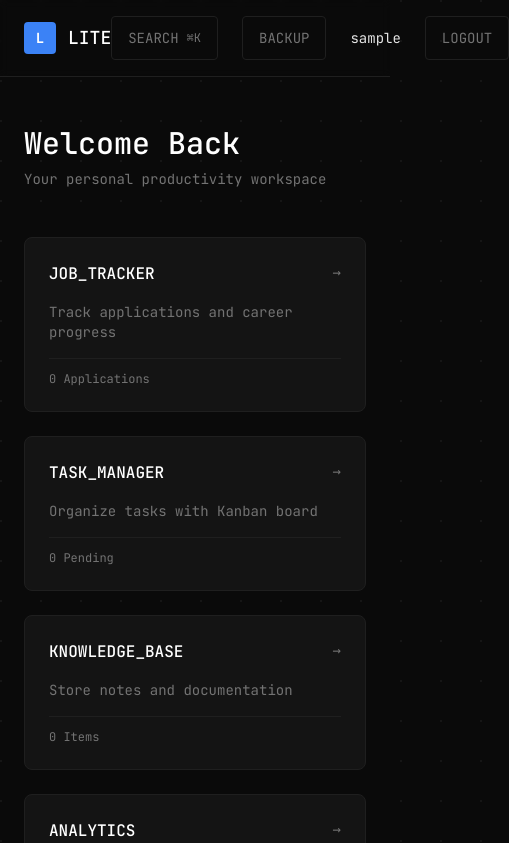
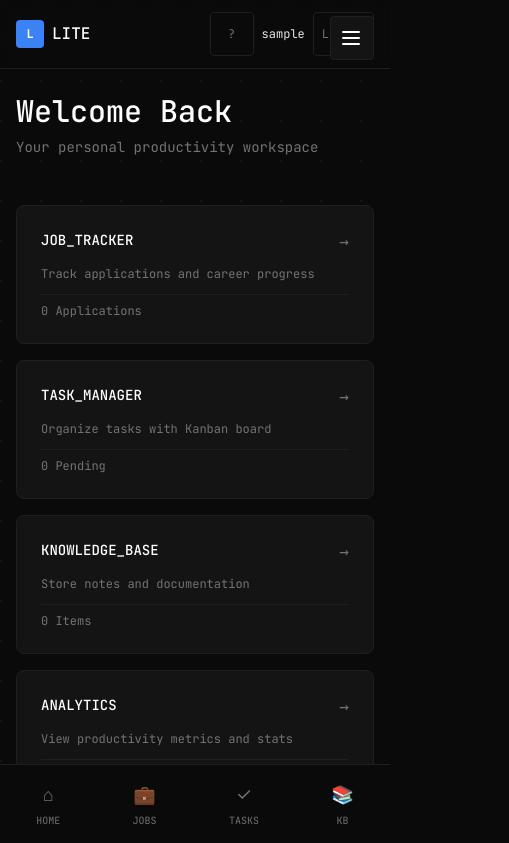
Before and after one commit to Ilyas-exe/LITE, a React (Vite) app in the folder lite-frontend/: page / in a window 390 px wide. Shown: the top 843 px of the page, 509 px wide, since content can reach past the window. Built offline with nearby package versions, Linux system fonts and the light colour scheme; no server answers; sample sign-in values are in the browser's storage.

Commit message:
Add keyboard shortcuts and mobile navigation to Dashboard
Introduces keyboard shortcut handling via useKeyboardShortcuts and a modal for shortcut help. Adds MobileNav component for improved mobile usability and refines responsive styles for header and modules grid.

```diff
--- a/lite-frontend/src/pages/Dashboard.jsx
+++ b/lite-frontend/src/pages/Dashboard.jsx
@@ -2,7 +2,10 @@ import { useContext, useState, useEffect } from 'react';
 import { AuthContext } from '../context/AuthContext';
 import { useNavigate } from 'react-router-dom';
 import GlobalSearch from '../components/GlobalSearch';
+import KeyboardShortcutsModal from '../components/KeyboardShortcutsModal';
+import MobileNav from '../components/MobileNav';
 import { exportFullBackup, importBackup } from '../utils/exportUtils';
+import { useKeyboardShortcuts } from '../hooks/useKeyboardShortcuts';
 
 const Dashboard = () => {
     const { user, logout } = useContext(AuthContext);
@@ -10,6 +13,19 @@ const Dashboard = () => {
     const [searchOpen, setSearchOpen] = useState(false);
     const [stats, setStats] = useState({ jobs: 0, tasks: 0, kb: 0 });
     const [showBackupModal, setShowBackupModal] = useState(false);
+    const [showShortcutsModal, setShowShortcutsModal] = useState(false);
+
+    // Keyboard shortcuts
+    useKeyboardShortcuts({
+        onSearch: () => setSearchOpen(true),
+        onBackup: () => setShowBackupModal(true),
+        onShowHelp: () => setShowShortcutsModal(true),
+        onEscape: () => {
+            setSearchOpen(false);
+            setShowBackupModal(false);
+            setShowShortcutsModal(false);
+        }
+    });
 
     useEffect(() => {
         const handleKeyDown = (e) => {
@@ -124,37 +140,44 @@ const Dashboard = () => {
     ];
 
     return (
-        <div className="min-h-screen animate-fade-in">
+        <div className="min-h-screen animate-fade-in pb-20 md:pb-0">
             {/* Header */}
             <header className="border-b border-dark-border bg-dark-bg/80 backdrop-blur-sm sticky top-0 z-10">
-                <div className="max-w-7xl mx-auto px-6 py-4 flex items-center justify-between">
-                    <div className="flex items-center gap-3">
-                        <div className="w-8 h-8 bg-accent-blue rounded flex items-center justify-center">
-                            <span className="text-white font-mono text-sm font-bold">L</span>
+                <div className="max-w-7xl mx-auto px-4 md:px-6 py-3 md:py-4 flex items-center justify-between">
+                    <div className="flex items-center gap-2 md:gap-3">
+                        <div className="w-7 h-7 md:w-8 md:h-8 bg-accent-blue rounded flex items-center justify-center">
+                            <span className="text-white font-mono text-xs md:text-sm font-bold">L</span>
                         </div>
-                        <h1 className="text-lg font-medium text-white font-mono">LITE</h1>
+                        <h1 className="text-base md:text-lg font-medium text-white font-mono">LITE</h1>
                     </div>
 
-                    <div className="flex items-center gap-6">
+                    <div className="flex items-center gap-2 md:gap-6">
                         <button
                             onClick={() => setSearchOpen(true)}
-                            className="flex items-center gap-2 text-sm text-dark-muted hover:text-white font-mono transition-colors border border-dark-border hover:border-accent-blue px-4 py-1.5 rounded"
+                            className="hidden md:flex items-center gap-2 text-sm text-dark-muted hover:text-white font-mono transition-colors border border-dark-border hover:border-accent-blue px-4 py-1.5 rounded"
                         >
                             SEARCH
                             <span className="text-xs">⌘K</span>
                         </button>
                         <button
                             onClick={() => setShowBackupModal(true)}
-                            className="text-sm text-dark-muted hover:text-white font-mono transition-colors border border-dark-border hover:border-accent-green px-4 py-1.5 rounded"
+                            className="hidden md:block text-sm text-dark-muted hover:text-white font-mono transition-colors border border-dark-border hover:border-accent-green px-4 py-1.5 rounded"
                         >
                             BACKUP
                         </button>
-                        <div className="text-sm text-dark-muted font-mono">
+                        <button
+                            onClick={() => setShowShortcutsModal(true)}
+                            className="text-xs md:text-sm text-dark-muted hover:text-white font-mono transition-colors border border-dark-border hover:border-accent-blue px-2 md:px-3 py-1.5 rounded"
+                            title="Keyboard Shortcuts"
+                        >
+                            ?
+                        </button>
+                        <div className="text-xs md:text-sm text-dark-muted font-mono">
                             <span className="text-dark-text">{user?.username || 'User'}</span>
                         </div>
                         <button
                             onClick={handleLogout}
-                            className="text-sm text-dark-muted hover:text-white font-mono transition-colors border border-dark-border hover:border-accent-blue px-4 py-1.5 rounded"
+                            className="text-xs md:text-sm text-dark-muted hover:text-white font-mono transition-colors border border-dark-border hover:border-accent-blue px-2 md:px-4 py-1.5 rounded"
                         >
                             LOGOUT
                         </button>
@@ -163,7 +186,7 @@ const Dashboard = () => {
             </header>
 
             {/* Main Content */}
-            <main className="max-w-7xl mx-auto px-6 py-12">
+            <main className="max-w-7xl mx-auto px-4 md:px-6 py-6 md:py-12">
                 {/* Welcome Section */}
                 <div className="mb-12 animate-slide-up">
                     <h2 className="text-3xl font-medium text-white mb-2 font-mono">
@@ -175,27 +198,27 @@ const Dashboard = () => {
                 </div>
 
                 {/* Modules Grid */}
-                <div className="grid grid-cols-1 md:grid-cols-2 lg:grid-cols-4 gap-6 mb-12 animate-slide-up" style={{ animationDelay: '0.1s' }}>
+                <div className="grid grid-cols-1 md:grid-cols-2 lg:grid-cols-4 gap-4 md:gap-6 mb-8 md:mb-12 animate-slide-up" style={{ animationDelay: '0.1s' }}>
                     {modules.map((module, index) => (
                         <div
                             key={index}
                             onClick={() => navigate(module.path)}
-                            className="card cursor-pointer group"
+                            className="card cursor-pointer group active:scale-95 transition-transform"
                         >
-                            <div className="flex items-start justify-between mb-4">
-                                <h3 className="text-base font-medium text-white font-mono">
+                            <div className="flex items-start justify-between mb-3 md:mb-4">
+                                <h3 className="text-sm md:text-base font-medium text-white font-mono">
                                     {module.title}
                                 </h3>
-                                <span className="text-dark-muted group-hover:text-accent-blue transition-colors font-mono text-sm">
+                                <span className="text-dark-muted group-hover:text-accent-blue transition-colors font-mono text-base md:text-sm">
                                     →
                                 </span>
                             </div>
 
-                            <p className="text-sm text-dark-muted mb-4 font-mono">
+                            <p className="text-xs md:text-sm text-dark-muted mb-3 md:mb-4 font-mono">
                                 {module.description}
                             </p>
 
-                            <div className="text-xs text-dark-muted font-mono border-t border-dark-border pt-3">
+                            <div className="text-xs text-dark-muted font-mono border-t border-dark-border pt-2 md:pt-3">
                                 {module.stats}
                             </div>
                         </div>
@@ -222,6 +245,9 @@ const Dashboard = () => {
 
             {/* Global Search Modal */}
             <GlobalSearch isOpen={searchOpen} onClose={() => setSearchOpen(false)} />
+
+            {/* Keyboard Shortcuts Modal */}
+            <KeyboardShortcutsModal isOpen={showShortcutsModal} onClose={() => setShowShortcutsModal(false)} />
 
             {/* Backup/Restore Modal */}
             {showBackupModal && (
@@ -254,6 +280,13 @@ const Dashboard = () => {
                     </div>
                 </div>
             )}
+
+            {/* Mobile Navigation */}
+            <MobileNav
+                onShowShortcuts={() => setShowShortcutsModal(true)}
+                onShowSearch={() => setSearchOpen(true)}
+                onShowBackup={() => setShowBackupModal(true)}
+            />
         </div>
     );
 };
```
